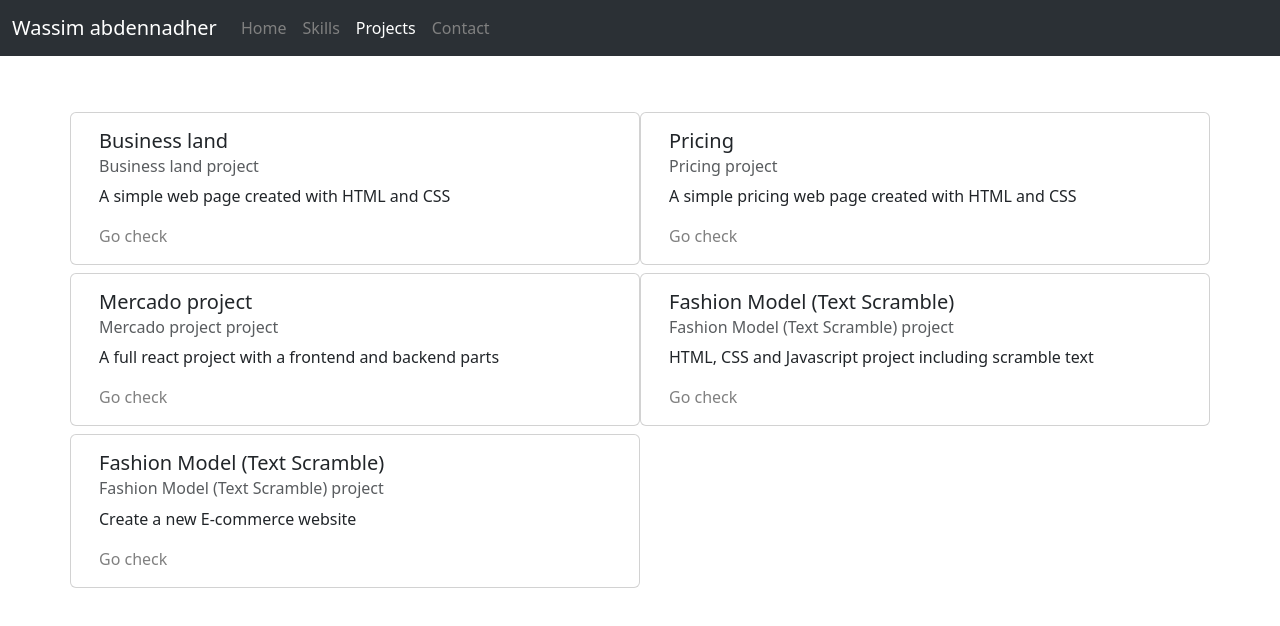
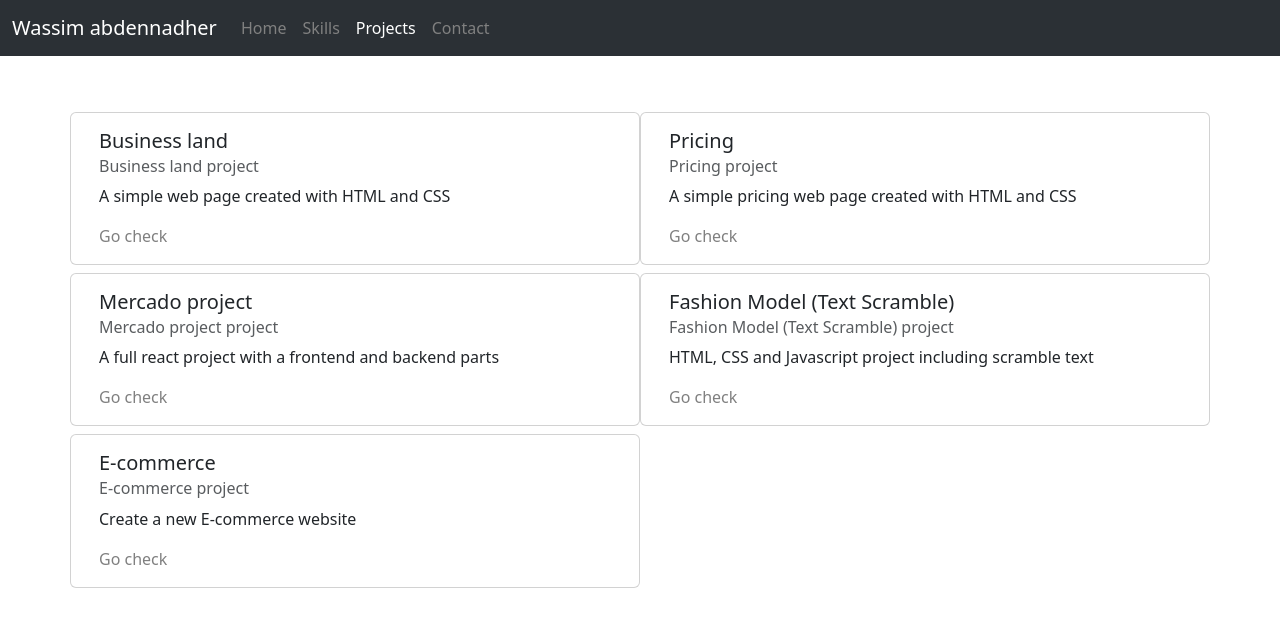
Before and after one commit to Wassimabdennadher/Portfolio, a React (Create React App) app: page /projects in a window 1280 px wide. Shown: the top 626 px of the page. Built offline with nearby package versions, Linux system fonts and the light colour scheme.

Commit message:
Set a new project

```diff
--- a/src/pages/Projects.js
+++ b/src/pages/Projects.js
@@ -28,7 +28,7 @@ function Projects() {
     },
     {
       id: 5,
-      pName: 'Fashion Model (Text Scramble)',
+      pName: 'E-commerce',
       ghubLink: 'https://e-commerce-seven-rho.vercel.app/',
       description: 'Create a new E-commerce website'
     }
```
